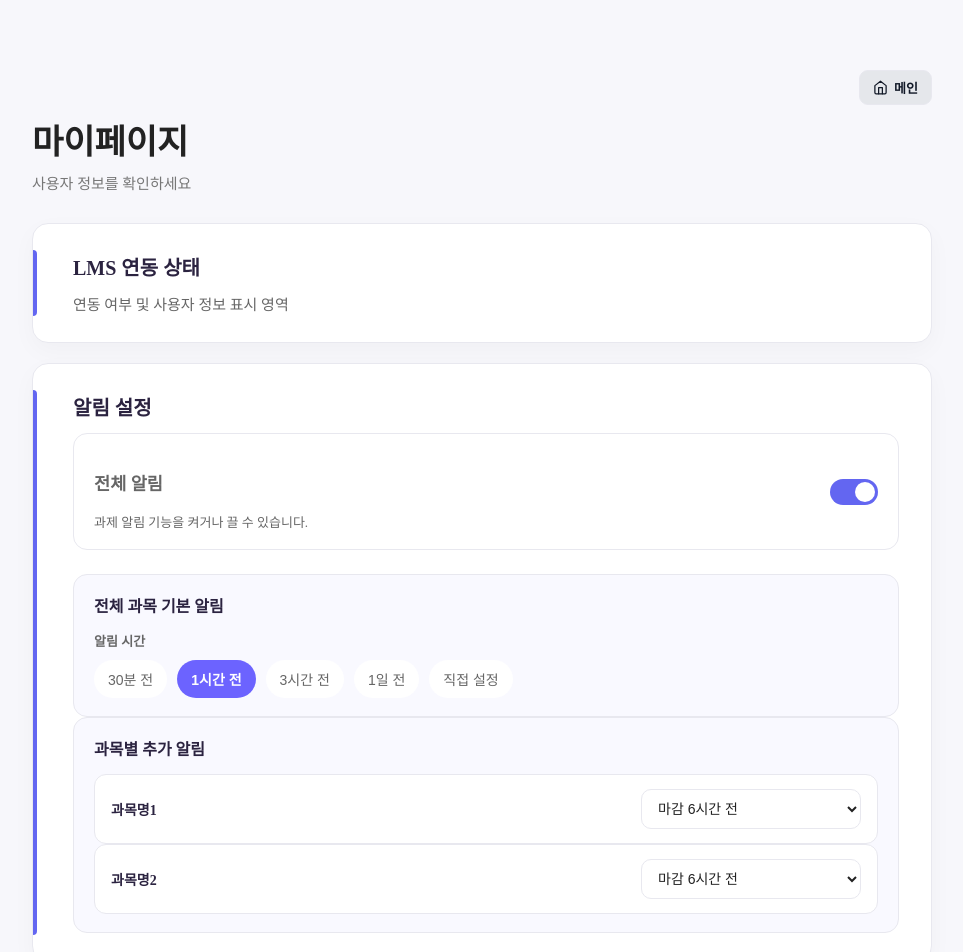
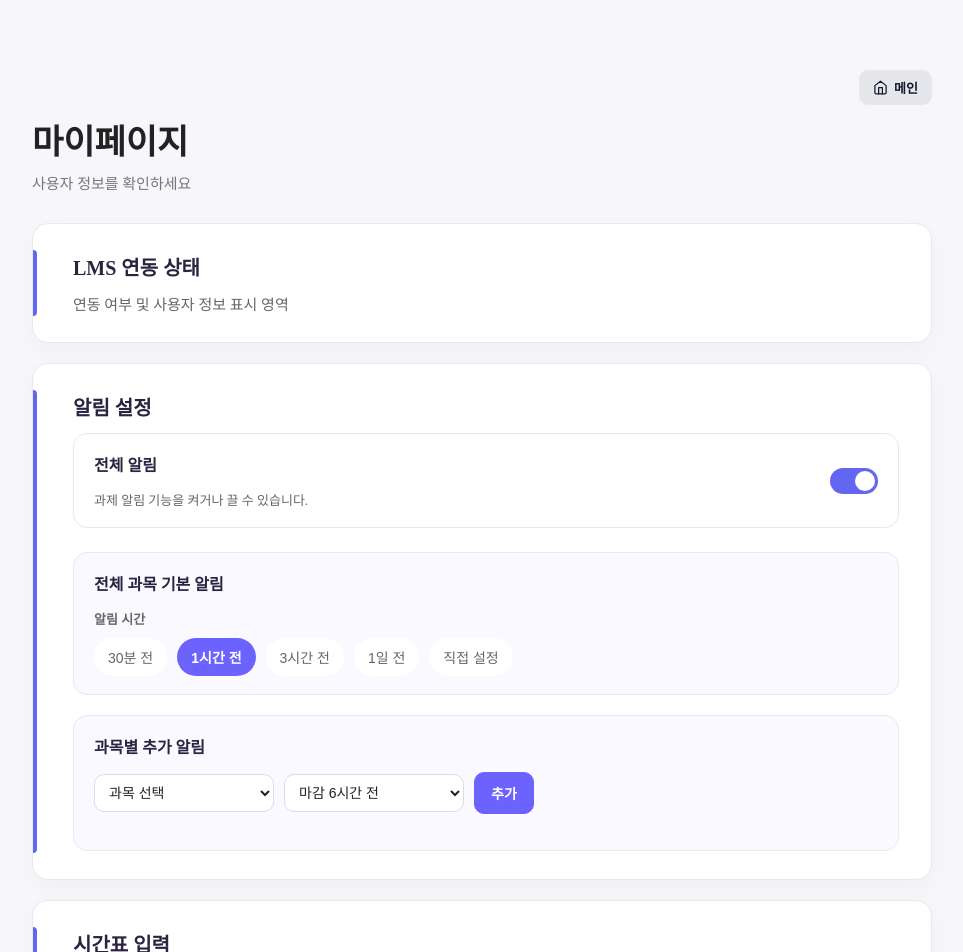
Before and after one commit to KadenID/OSBP_Team_NULL, a React (Vite) app in the folder client/: page /mypage in a window 1280 px wide. Shown: the top 952 px of the page, without its empty margins (158-1121 px from the left). Built offline with nearby package versions, Linux system fonts and the light colour scheme.

Commit message:
feat: 알림 설정 UI 및 과목별 알림 구조 개선

```diff
--- a/client/src/Components/my_page/AlarmSettings.css
+++ b/client/src/Components/my_page/AlarmSettings.css
@@ -1,19 +1,45 @@
-
 /* 알림 설정 */
 .alarm-settings {
+  --alarm-section-bg: rgba(99, 102, 241, 0.035);
+  --alarm-focus-shadow: rgba(99, 102, 241, 0.16);
+  --alarm-switch-off: #d1d5db;
+  --alarm-chip-active: #6c63ff;
+  --alarm-chip-hover: #f0f1ff;
+  --alarm-button-hover: #5b54e8;
+  --alarm-input-border: #d8dbe8;
+  --alarm-white: #ffffff;
+
   display: flex;
   flex-direction: column;
   gap: 24px;
   margin-top: 4px;
 }
 
+/* 공통 섹션 */
+.alarm-section,
+.alarm-toggle-row,
+.alarm-course-item,
+.custom-reminder-box {
+  border: 1px solid var(--card-border);
+  border-radius: 14px;
+}
+
 .alarm-section {
   padding: 18px 20px;
-  border: 1px solid var(--card-border);
-  border-radius: 14px;
-  background: rgba(99, 102, 241, 0.035);
+  background: var(--alarm-section-bg);
 }
 
+.alarm-section + .alarm-section {
+  margin-top: 20px;
+}
+
+.alarm-disabled {
+  opacity: 0.45;
+  pointer-events: none;
+  transition: opacity 0.2s ease;
+}
+
+/* 텍스트 */
 .alarm-section-title {
   margin: 0 0 14px;
   font-size: 16px;
@@ -29,73 +55,20 @@
   color: var(--card-content);
 }
 
-.alarm-select {
-  width: 220px;
-  padding: 10px 12px;
-  border: 1px solid var(--card-border);
-  border-radius: 10px;
-  background-color: var(--card-bg);
-  color: var(--title);
-  font-size: 14px;
-  cursor: pointer;
-  outline: none;
-  transition: border-color 0.2s ease, box-shadow 0.2s ease;
+.alarm-description {
+  margin: 4px 0 0;
+  font-size: 13px;
+  color: var(--card-content);
 }
 
-.alarm-select:focus {
-  border-color: var(--primary);
-  box-shadow: 0 0 0 3px rgba(99, 102, 241, 0.16);
-}
-
-.alarm-course-list {
-  display: flex;
-  flex-direction: column;
-  gap: 10px;
-}
-
-.alarm-course-item {
-  display: flex;
-  align-items: center;
-  justify-content: space-between;
-  gap: 16px;
-  padding: 14px 16px;
-  border: 1px solid var(--card-border);
-  border-radius: 12px;
-  background-color: var(--card-bg);
-}
-
-.alarm-course-name {
-  font-size: 14px;
-  font-weight: 700;
-  color: var(--card-title);
-}
-
-@media (max-width: 640px) {
-  .alarm-course-item {
-    align-items: flex-start;
-    flex-direction: column;
-  }
-
-  .alarm-select {
-    width: 100%;
-  }
-}
-
+/* 전체 알림 토글 */
 .alarm-toggle-row {
   display: flex;
   align-items: center;
   justify-content: space-between;
   gap: 16px;
   padding: 18px 20px;
-  border: 1px solid var(--card-border);
-  border-radius: 14px;
   background-color: var(--card-bg);
-}
-
-.alarm-description {
-  margin: 4px 0 0;
-  font-size: 13px;
-  color: var(--card-content);
 }
 
 .alarm-switch {
@@ -114,8 +87,8 @@
   inset: 0;
   cursor: pointer;
   border-radius: 999px;
-  background-color: #d1d5db;
-  transition: 0.2s;
+  background-color: var(--alarm-switch-off);
+  transition: background-color 0.2s ease;
 }
 
 .alarm-slider::before {
@@ -123,11 +96,11 @@
   position: absolute;
   width: 20px;
   height: 20px;
+  top: 3px;
   left: 3px;
-  top: 3px;
   border-radius: 50%;
-  background-color: white;
-  transition: 0.2s;
+  background-color: var(--alarm-white);
+  transition: transform 0.2s ease;
 }
 
 .alarm-switch input:checked + .alarm-slider {
@@ -138,12 +111,7 @@
   transform: translateX(22px);
 }
 
-.alarm-disabled {
-  opacity: 0.45;
-  pointer-events: none;
-  transition: opacity 0.2s ease;
-}
-
+/* 기본 알림 선택 */
 .reminder-chip-group {
   display: flex;
   flex-wrap: wrap;
@@ -159,18 +127,18 @@
   color: var(--text-color);
   font-size: 14px;
   cursor: pointer;
-  transition: 0.2s ease;
+  transition: transform 0.2s ease, background-color 0.2s ease;
 }
 
 .reminder-chip:hover {
   transform: translateY(-1px);
-  background-color: var(--hover-bg);
+  background-color: var(--alarm-chip-hover);
 }
 
 .reminder-chip.active {
-  background-color: #6c63ff;
-  border-color: #6c63ff;
-  color: white;
+  border-color: var(--alarm-chip-active);
+  background-color: var(--alarm-chip-active);
+  color: var(--alarm-white);
   font-weight: 700;
 }
 
@@ -180,30 +148,120 @@
   transform: none;
 }
 
+/* 직접 설정 */
 .custom-reminder-box {
   display: flex;
   align-items: center;
   gap: 10px;
   margin-top: 14px;
   padding: 14px;
-  border: 1px solid var(--border-color);
-  border-radius: 14px;
   background-color: var(--sub-card-bg);
 }
 
 .custom-reminder-box input,
-.custom-reminder-box select {
+.custom-reminder-box select,
+.alarm-select {
   padding: 9px 10px;
-  border: 1px solid var(--border-color);
+  border: 1px solid var(--alarm-input-border);
   border-radius: 10px;
   background-color: var(--card-bg);
-  color: var(--text-color);
+  color: var(--title);
+  font-size: 14px;
+  font-weight: 500;
+  outline: none;
+  transition: border-color 0.2s ease, box-shadow 0.2s ease;
 }
 
 .custom-reminder-box input {
   width: 70px;
 }
 
-.reminder-chip:not(.active):hover {
-  background-color: #f0f1ff;
+.custom-reminder-box input:focus,
+.custom-reminder-box select:focus,
+.alarm-select:focus {
+  border-color: var(--primary);
+  box-shadow: 0 0 0 3px var(--alarm-focus-shadow);
 }
+
+/* 과목별 추가 알림 */
+.course-reminder-add-row {
+  display: flex;
+  flex-wrap: wrap;
+  align-items: center;
+  gap: 10px;
+}
+
+.alarm-select {
+  min-width: 180px;
+  cursor: pointer;
+}
+
+.add-reminder-button {
+  padding: 10px 16px;
+  border: 1px solid var(--alarm-chip-active);
+  border-radius: 10px;
+  background-color: var(--alarm-chip-active);
+  color: var(--alarm-white);
+  font-size: 14px;
+  font-weight: 700;
+  cursor: pointer;
+  transition: background-color 0.2s ease, transform 0.2s ease;
+}
+
+.add-reminder-button:hover {
+  transform: translateY(-1px);
+  background-color: var(--alarm-button-hover);
+}
+
+.add-reminder-button:disabled,
+.alarm-select:disabled {
+  cursor: not-allowed;
+  opacity: 0.6;
+  transform: none;
+}
+
+/* 과목별 알림 목록 */
+.alarm-course-list {
+  display: flex;
+  flex-direction: column;
+  gap: 12px;
+  width: 100%;
+  margin-top: 8px;
+}
+
+.alarm-course-item {
+  display: flex;
+  align-items: center;
+  justify-content: space-between;
+  gap: 16px;
+  padding: 16px;
+  border-radius: 12px;
+  background-color: var(--card-bg);
+}
+
+.alarm-course-name {
+  font-size: 14px;
+  font-weight: 700;
+  color: var(--card-title);
+}
+
+.alarm-course-time {
+  font-size: 13px;
+  font-weight: 600;
+  color: var(--card-content);
+}
+
+/* 반응형 */
+@media (max-width: 640px) {
+  .alarm-toggle-row,
+  .alarm-course-item {
+    align-items: flex-start;
+    flex-direction: column;
+  }
+
+  .course-reminder-add-row,
+  .alarm-select,
+  .add-reminder-button {
+    width: 100%;
+  }
+}
--- a/client/src/Components/my_page/AlarmSettings.jsx
+++ b/client/src/Components/my_page/AlarmSettings.jsx
@@ -6,25 +6,43 @@ const [defaultReminder, setDefaultReminder] = useState({
         id: "1hour",
         type: "preset",
         value: 1,
-    unit: "hour",
+        unit: "hour"
     });
 
     const reminderOptions = [
         { id: "30min", label: "30분 전", value: 30, unit: "minute" },
         { id: "1hour", label: "1시간 전", value: 1, unit: "hour" },
         { id: "3hour", label: "3시간 전", value: 3, unit: "hour" },
-    { id: "1day", label: "1일 전", value: 1, unit: "day" },
+        { id: "1day", label: "1일 전", value: 1, unit: "day" }
     ];
-
     const courses = [
         { id: "course1", name: "과목명1" },
-    { id: "course2", name: "과목명2" },
+        { id: "course2", name: "과목명2" }
     ]
+
+    const [selectedCourseId, setSelectedCourseId] = useState("");
+    const [selectedReminder, setSelectedReminder] = useState("6hours");
+    const [courseReminders, setCourseReminders] = useState({});
+
+    const handleCourseReminderChange = (courseId, value) => {
+        setCourseReminders((prev) => ({...prev, [courseId]: value,}));
+    };
+
+    const handleAddCourseReminder = () => {
+        if (!selectedCourseId) return;
+
+        setCourseReminders((prev) => ({...prev, [selectedCourseId]: selectedReminder,
+        }));
+
+        setSelectedCourseId("");
+        setSelectedReminder("6hours");
+    };
+
   return (
     <div className="alarm-settings">
       <div className="alarm-toggle-row">
         <div>
-          <h3 className="alarm-toggle-title">전체 알림</h3>
+          <h3 className="alarm-section-title">전체 알림</h3>
           <p className="alarm-description">
             과제 알림 기능을 켜거나 끌 수 있습니다.
           </p>
@@ -98,6 +116,7 @@ const courses = [
                 <input
                     type="number"
                     min="1"
+                    disabled={!isAlarmEnabled}
                     value={defaultReminder.value}
                     onChange={(e) =>
                         setDefaultReminder({
@@ -136,17 +155,61 @@ const courses = [
         <div className="alarm-section">
           <h3 className="alarm-section-title">과목별 추가 알림</h3>
 
+          <div className="course-reminder-add-row">
+            <select
+            className="alarm-select"
+            disabled={!isAlarmEnabled}
+            value={selectedCourseId}
+            onChange={(e) => setSelectedCourseId(e.target.value)}
+            >
+                <option value="">과목 선택</option>
+
                 {courses.map((course) => (
-            <div className="alarm-course-item" key={course.id}>
-                <span className="alarm-course-name">{course.name}</span>
+                    <option key={course.id} value={course.id}>
+                        {course.name}
+                    </option>
+                ))}
+            </select>
 
-                <select className="alarm-select" disabled={!isAlarmEnabled}>
-                    <option>마감 6시간 전</option>
-                    <option>마감 12시간 전</option>
-                    <option>마감 1일 전</option>
+            <select
+            className="alarm-select"
+            disabled={!isAlarmEnabled}
+            value={selectedReminder}
+            onChange={(e) => setSelectedReminder(e.target.value)}
+            >
+                <option value="3hours">마감 3시간 전</option>
+                <option value="6hours">마감 6시간 전</option>
+                <option value="12hours">마감 12시간 전</option>
+                <option value="1day">마감 1일 전</option>
                 </select>
+
+                <button
+                type="button"
+                className="add-reminder-button"
+                disabled={!isAlarmEnabled}
+                onClick={handleAddCourseReminder}
+                >
+                    추가
+                </button>
+
+                <div className="alarm-course-list">
+                    {Object.entries(courseReminders).map(([courseId, reminder]) => {
+                        const course = courses.find((c) => c.id === courseId);
+
+                        return (
+                        <div className="alarm-course-item" key={courseId}>
+                            <span className="alarm-course-name">
+                                {course?.name}
+                            </span>
+
+                            <span className="alarm-course-time">
+                                {reminder}
+                            </span>
                         </div>
-        ))}
+                    );
+                })}
+                </div>
+            </div>
         </div>
       </div>
     </div>
```
Lines whose indentation alone changed are shown as unchanged.
